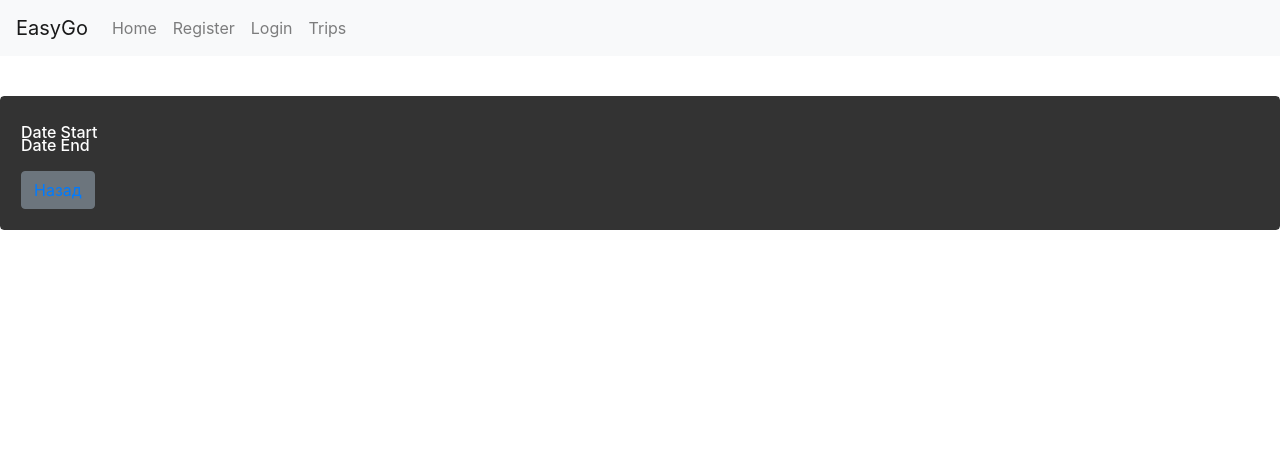
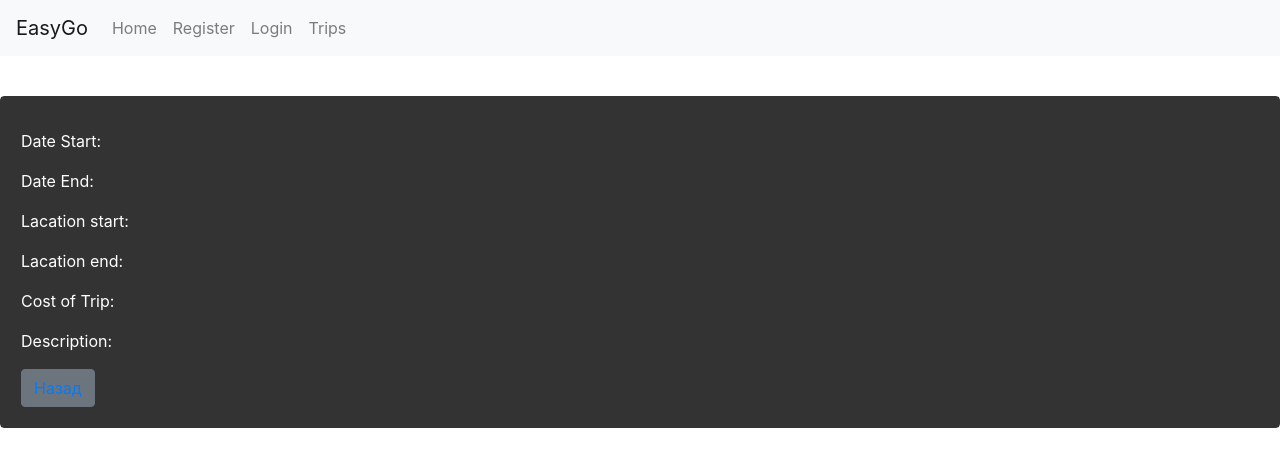
Before and after one commit to nkoptsov/easyGo, a React app: page /trips/1 in a window 1280 px wide. Shown: the top 466 px of the page. Built offline with nearby package versions, Linux system fonts and the light colour scheme; no server answers.

Commit message:
added some fields in trip

```diff
--- a/src/client/Layouts/Trips/Trip.js
+++ b/src/client/Layouts/Trips/Trip.js
@@ -32,9 +32,13 @@ class Trip extends Component {
 
                 <CardBody inverse style={{ backgroundColor: '#333', borderColor: '#333' }}>
                     <CardTitle>{trip.name}</CardTitle>
-                    <CardSubtitle>Date Start {trip.dateStart}</CardSubtitle>
-                    <CardSubtitle>Date End {trip.dateEnd}</CardSubtitle>
-                    <CardText>{trip.description}</CardText>
+                    <CardText>Date Start: {trip.dateStart}</CardText>
+                    <CardText>Date End: {trip.dateEnd}</CardText>
+                    <CardText>Lacation start: {trip.locationStart}</CardText>
+                    <CardText>Lacation end: {trip.locationEnd}</CardText>
+                    <CardText>Cost of Trip: {trip.tripCost}</CardText>
+                    <CardText>Description: {trip.description}</CardText>
+
                     <Button><Link to={`../trips`}>Назад</Link></Button>
 
                 </CardBody>
```
